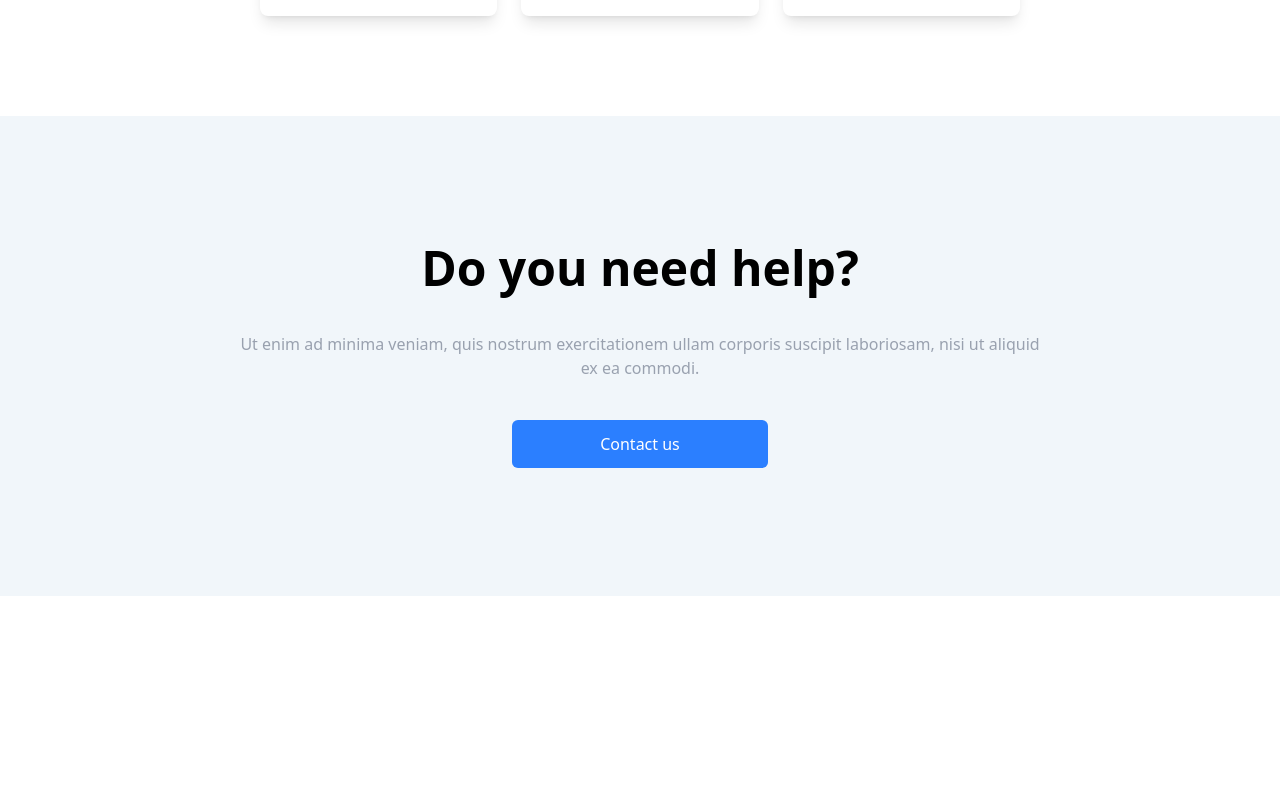
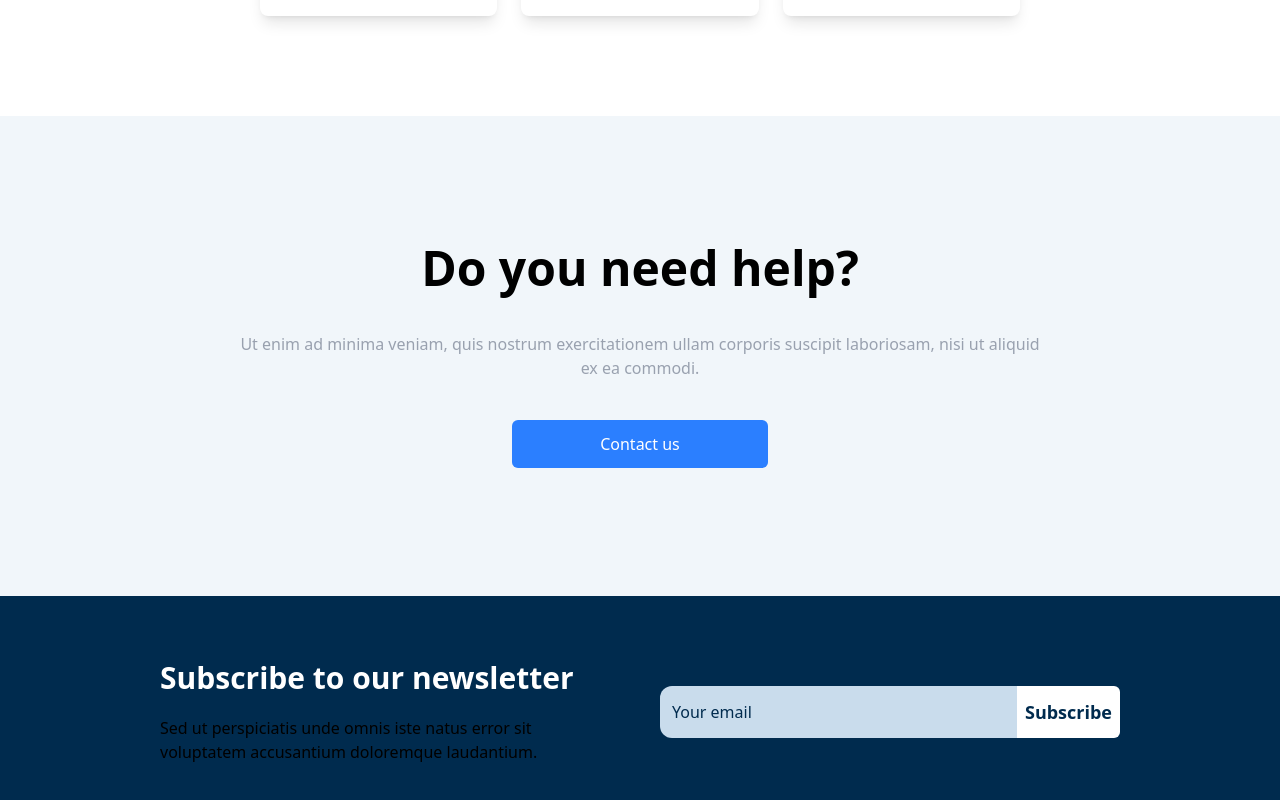
Before and after one commit to strdoffin/CodeKitWeb-045, a Next.js app in the folder frontend/: page /page3 in a window 1280 px wide. Shown: the part 5633-6433 px from the top of the page. Before the commit the page ends 6229 px from the top, so only its background shows below. Built offline with nearby package versions, Linux system fonts and the light colour scheme.

Commit message:
add footer3

```diff
--- a/frontend/src/app/page3/page.tsx
+++ b/frontend/src/app/page3/page.tsx
@@ -5,7 +5,7 @@ import Usercomment3 from './../../components/compage3/usercomment3';
 import PricingSection3 from '../../components/compage3/pricingsection3';
 import BlogSection3 from './../../components/compage3/blogsection3';
 import HelpSection from '@/components/compage3/HelpSection';
-import Footer from '@/components/footer';
+import Footer3 from '@/components/compage3/footer3';
 export default function page() {
     return (
         <div>
@@ -15,7 +15,7 @@ export default function page() {
             <PricingSection3 />
             <BlogSection3 />
             <HelpSection />
-            {/* <Footer/> */}
+            <Footer3 />
         </div>
     );
 }
--- /dev/null
+++ b/frontend/src/components/compage3/footer3.tsx
@@ -0,0 +1,18 @@
+export default function Footer3() {
+    return (
+        <div>
+            <div className="w-full grid lg:grid-cols-2 grid-cols-1 gap-10 items-center justify-center px-5 lg:px-40 py-16 bg-[#002B4E]">
+                <div>
+                    <h4 className="text-3xl text-center lg:text-start font-bold text-white mb-5">Subscribe to our newsletter</h4>
+                    <p>Sed ut perspiciatis unde omnis iste natus error sit voluptatem accusantium doloremque laudantium.</p>
+                </div>
+                <div className="w-full flex flex-col lg:flex-row">
+                    <input placeholder="Your email" type="text" className="border-[1px] w-full p-3 border-white rounded-xl placeholder-white lg:rounded-r-none lg:bg-[#C9DCEC] lg:border-0 lg:placeholder-[#002B4E]" />
+                    <div className="bg-white px-2 py-3 rounded-md text-[#002B4E] text-lg text-center gap-2 w-full lg:w-fit font-semibold lg:rounded-l-none">
+                        <p>Subscribe</p>
+                    </div>
+                </div>
+            </div>
+        </div>
+    );
+}
```
